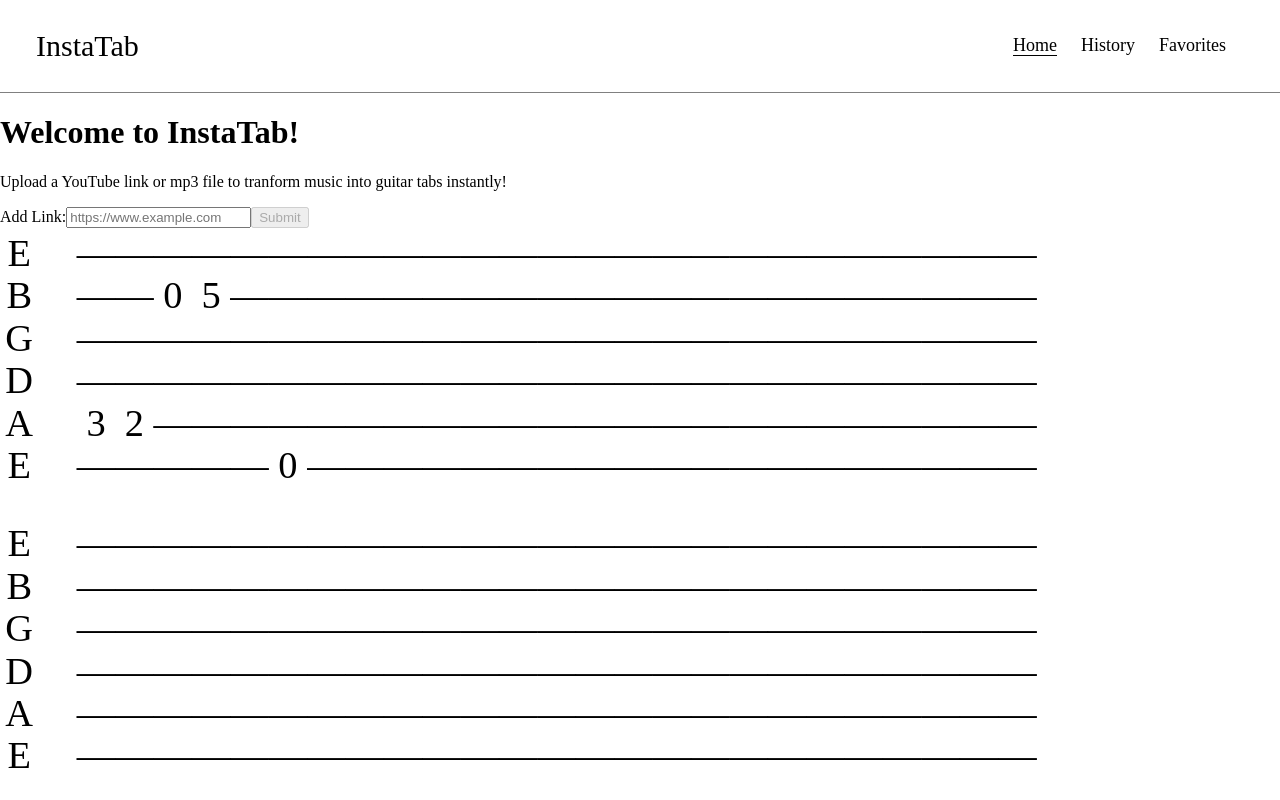
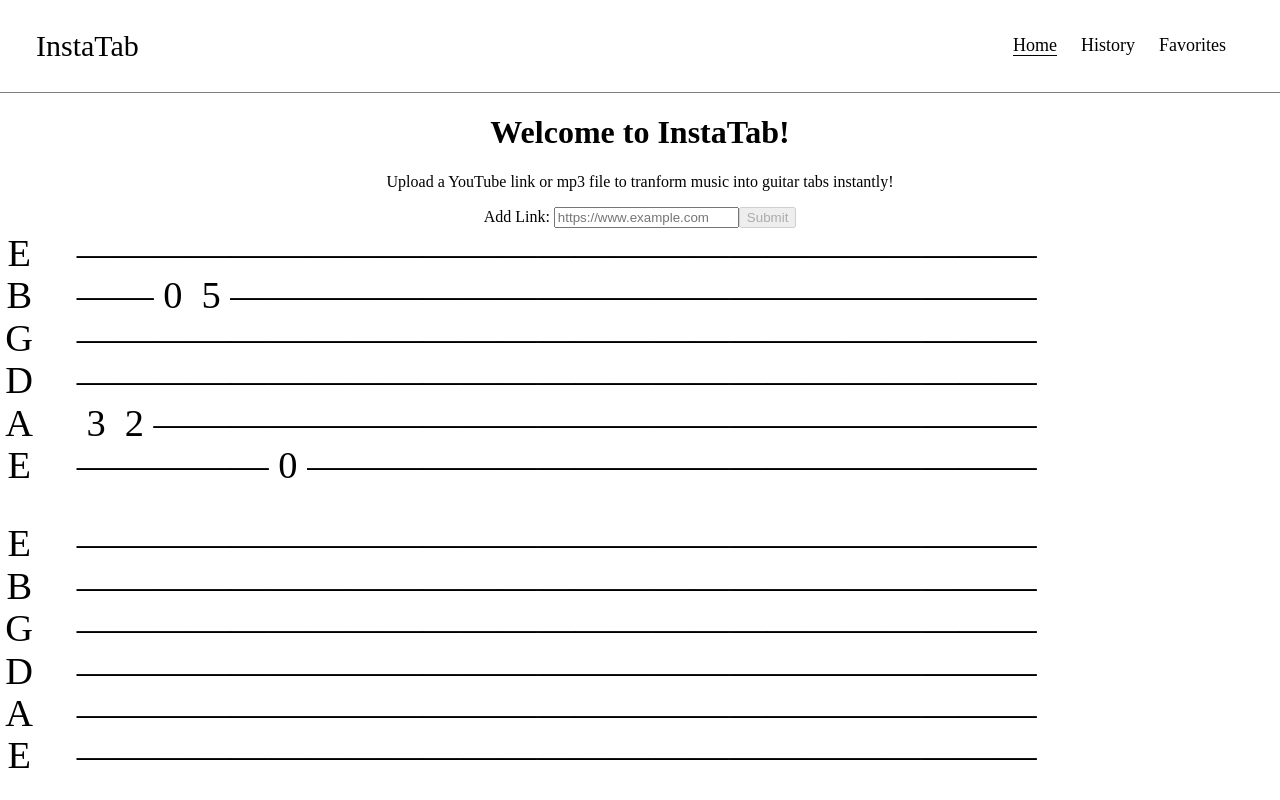
Before and after one commit to barnetthan/InstaTab, a React (Vite) app in the folder frontend/: page / in a window 1280 px wide. Shown: the top 800 px of the page. Built offline with nearby package versions, Linux system fonts and the light colour scheme; a web font is replaced by a local one.

Commit message:
homepage updated

```diff
--- a/frontend/src/pages/HomePage.tsx
+++ b/frontend/src/pages/HomePage.tsx
@@ -1,6 +1,7 @@
 import NavBar from "../components/NavBar";
 import { useState } from "react";
 import GuitarTab from "../components/GuitarTab";
+import "../styles/HomePage.css";
 
 export interface Song {
   tabs: Tab[];
@@ -52,7 +53,7 @@ function HomePage() {
         instantly!
       </p>
       <form>
-        <label>Add Link:</label>
+        <label>Add Link: </label>
         <input
           type="url"
           value={link}
--- /dev/null
+++ b/frontend/src/styles/HomePage.css
@@ -0,0 +1,24 @@
+* {
+    box-sizing: border-box;
+  }
+
+  @font-face {
+    font-family: 'Gaijin Shodo';
+    src: url('customFonts/subset-GaijinShodo.woff2') format('woff2'),
+        url('customFonts/subset-GaijinShodo.woff') format('woff');
+    font-weight: normal;
+    font-style: normal;
+    font-display: optional;
+}
+
+  h1 {
+    text-align: center;
+  }
+
+  p:nth-of-type(1) {
+    text-align: center;
+  }
+
+  form:nth-of-type(1) {
+    text-align: center;
+  }
```
Also changed, not shown: frontend/customFonts/subset-GaijinShodo.woff (added), frontend/customFonts/subset-GaijinShodo.woff2 (added).
